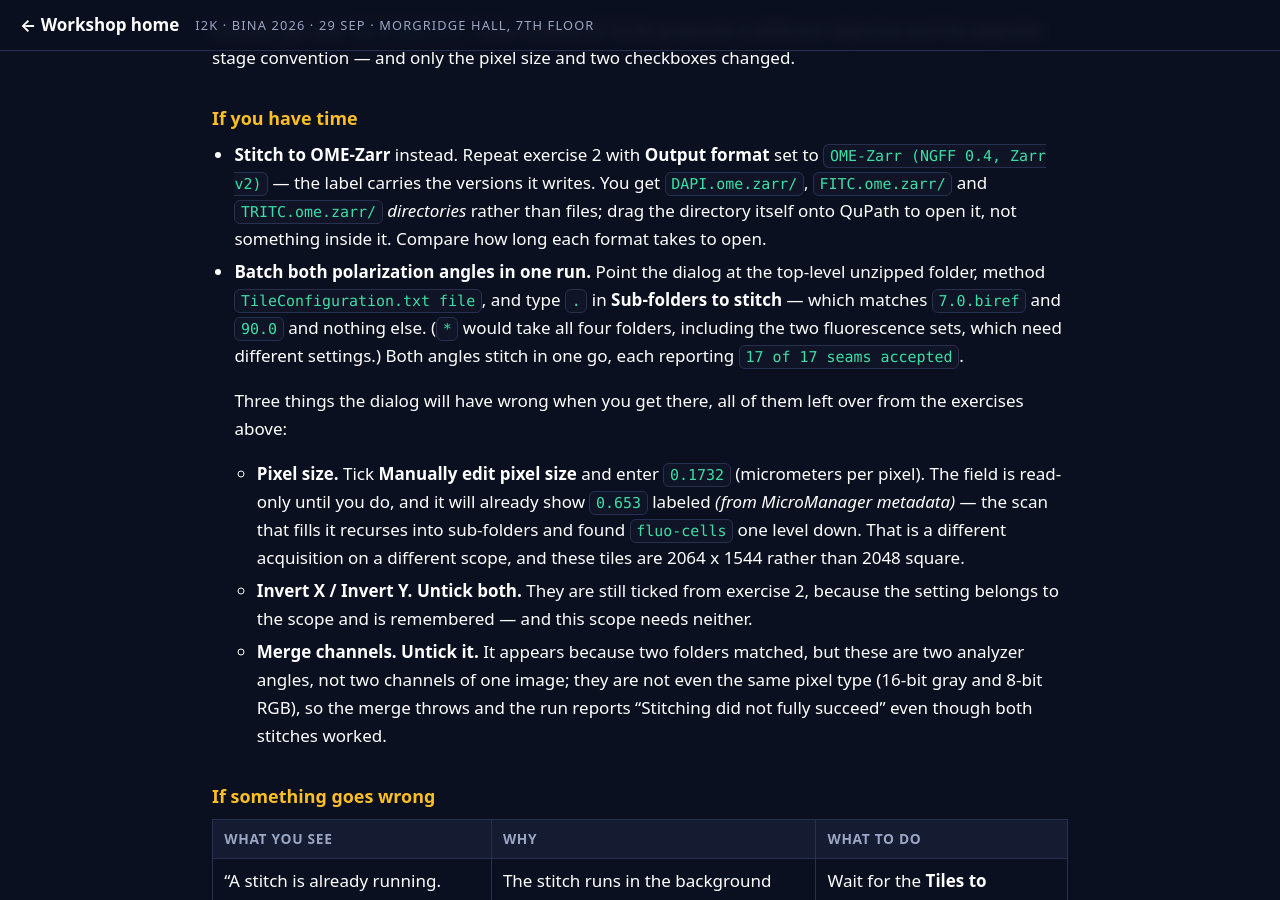
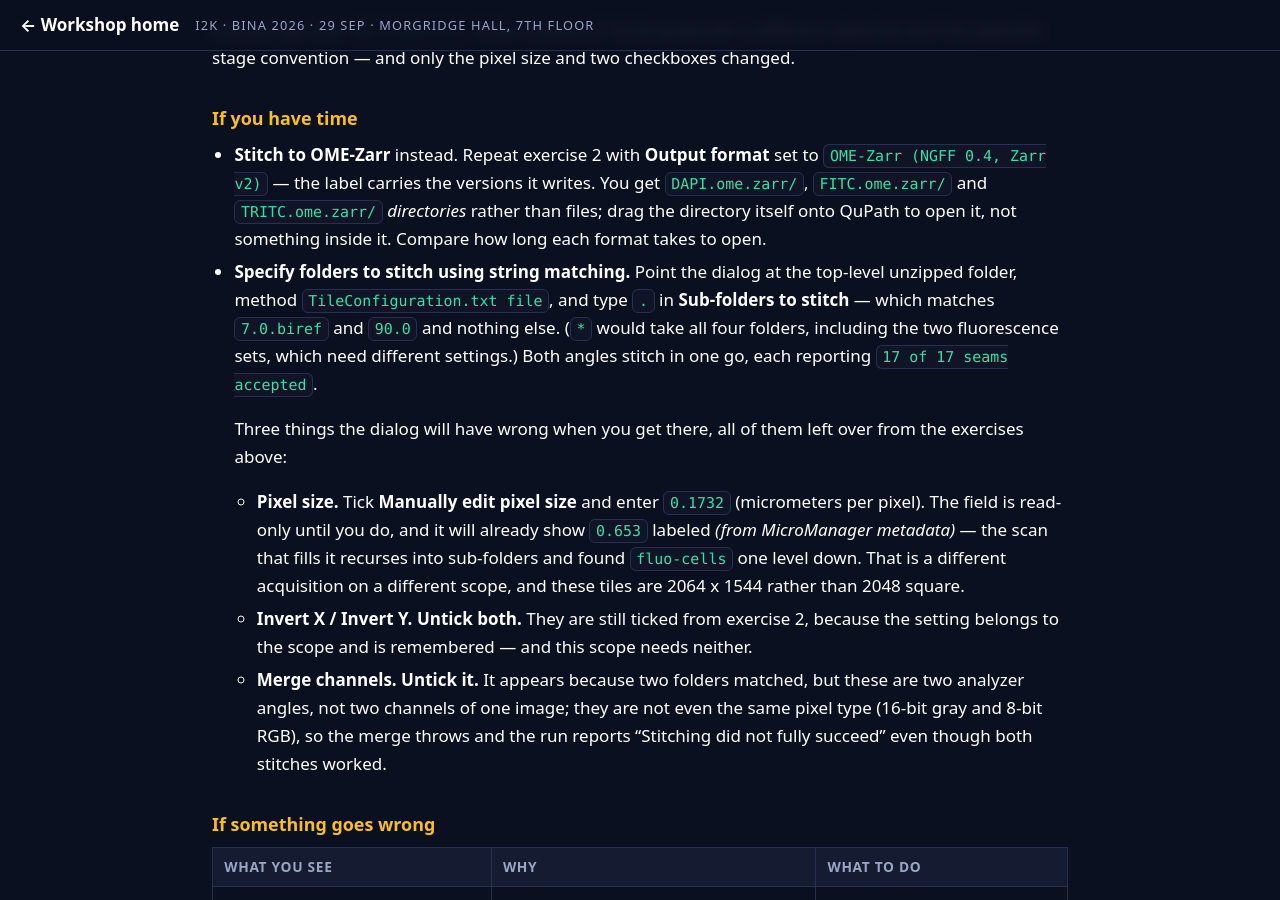
Before and after one commit to MichaelSNelson/BINA-I2K-2026-QuPath-Extensions, a Jekyll site: the page built from docs/13-tiles-to-pyramid.md, in a window 1280 px wide and 900 px high, scrolled down 7264 px. Built offline with Jekyll 4.4.1, drawn with Linux system fonts in a browser that asks for light colours.

Commit message:
Guide 13: rename the string-matching bullet in If you have time
Claude-Session: https://claude.ai/code/session_01KwiACUr5MacuDvqp74c96o

```diff
--- a/docs/13-tiles-to-pyramid.md
+++ b/docs/13-tiles-to-pyramid.md
@@ -325,7 +325,7 @@ opposite stage convention — and only the pixel size and two checkboxes changed
   `DAPI.ome.zarr/`, `FITC.ome.zarr/` and `TRITC.ome.zarr/` *directories* rather than files; drag
   the directory itself onto QuPath to open it, not something inside it. Compare how long each
   format takes to open.
-- **Batch both polarization angles in one run.** Point the dialog at the top-level unzipped
+- **Specify folders to stitch using string matching.** Point the dialog at the top-level unzipped
   folder, method `TileConfiguration.txt file`, and type `.` in **Sub-folders to stitch** — which
   matches `7.0.biref` and `90.0` and nothing else. (`*` would take all four folders, including the
   two fluorescence sets, which need different settings.) Both angles stitch in one go, each
```
